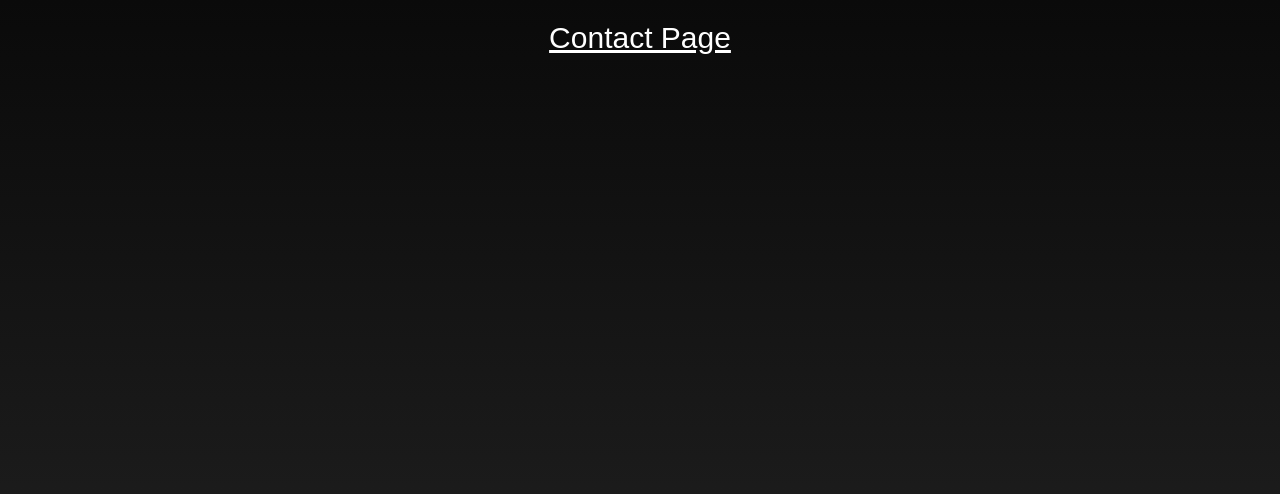
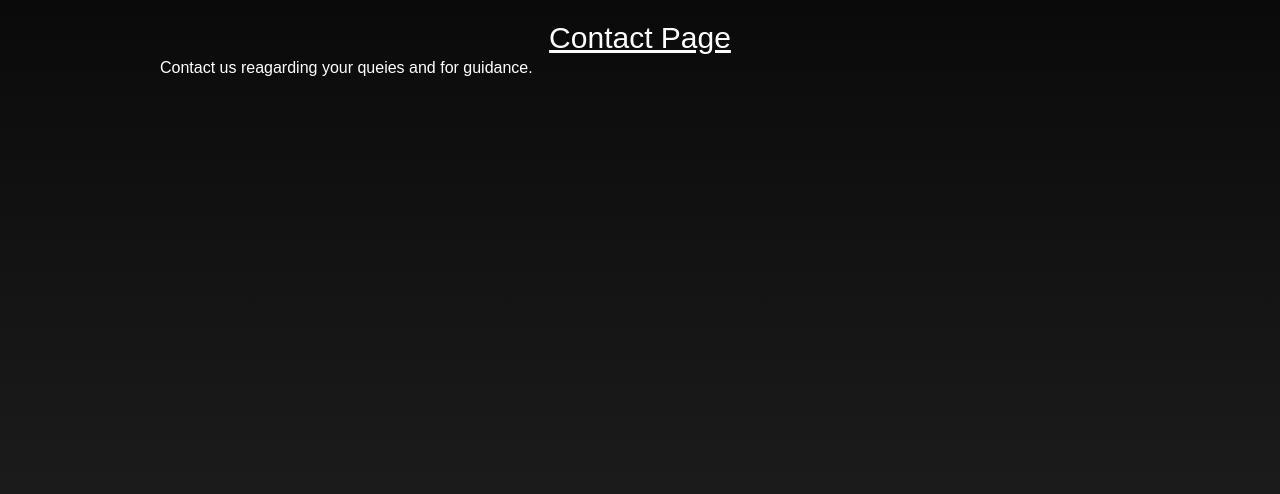
Before and after one commit to user-64bit/init-0ne, a Next.js app: page /contact in a window 1280 px wide. Shown: the top 494 px of the page. Built offline with nearby package versions, Linux system fonts and the light colour scheme; a web font is replaced by a local one.

Commit message:
imp: pages

```diff
--- a/app/(routes)/build/page.tsx
+++ b/app/(routes)/build/page.tsx
@@ -2,6 +2,7 @@ export default function BuildPage() {
   return (
     <div>
       <h3 className="text-3xl text-center pt-5 underline">Build Page</h3>
+      <p>Build Build Build</p>
     </div>
   )
 }
--- a/app/(routes)/contact/page.tsx
+++ b/app/(routes)/contact/page.tsx
@@ -2,6 +2,7 @@ export default function ContactPage() {
   return (
     <div>
       <h3 className="text-3xl text-center pt-5 underline">Contact Page</h3>
+      <p>Contact us reagarding your queies and for guidance.</p>
     </div>
   );
 }
--- a/app/(routes)/join/page.tsx
+++ b/app/(routes)/join/page.tsx
@@ -2,6 +2,7 @@ export default function JoinPage() {
   return (
     <div>
       <h3 className="text-3xl text-center pt-5 underline">Join Page</h3>
+      <p>Join our team.</p>
     </div>
   );
 }
--- a/app/(routes)/learn/page.tsx
+++ b/app/(routes)/learn/page.tsx
@@ -2,6 +2,7 @@ export default function LearnPage() {
   return (
     <div>
       <h3 className="text-3xl text-center pt-5 underline">Learn Page</h3>
+      <p>Provide documentation of learning web3 and AI</p>
     </div>
   );
 }
```
Also changed, not shown: 1 other file (tests, documents, lock files or other folders).
